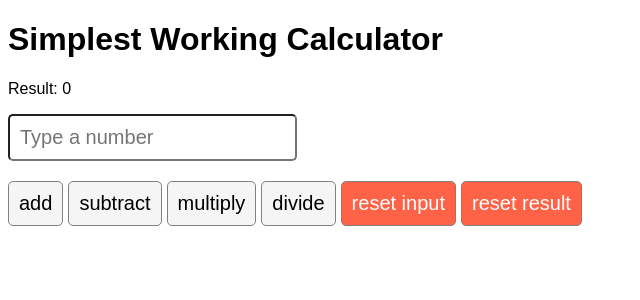
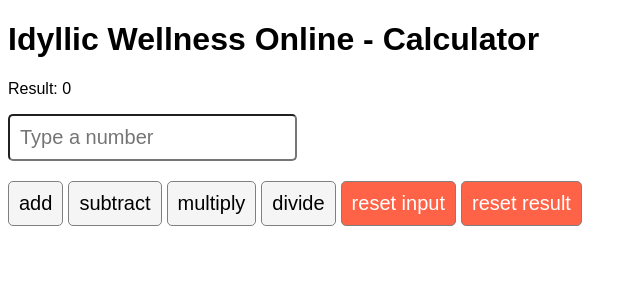
Before and after one commit to ericgitangu/reactlab, a React (Create React App) app: page / in a window 1280 px wide. Shown: the top 300 px of the page, without its empty margins (0-640 px from the left). Built offline with nearby package versions, Linux system fonts and the light colour scheme.

Commit message:
Meta Android Developer Specialization - React basics final project, a simple react calculator. Final code refactor and code documentation.

```diff
--- a/package.json
+++ b/package.json
@@ -2,10 +2,10 @@
 	"name": "reactlab",
 	"private": false,
 	"dependencies": {
+		"npm-check-updates": "^16.14.12",
 		"react": "^18.2.0",
 		"react-dom": "^18.2.0",
-    "react-scripts": "^5.0.1",
-    "web-vitals": "^2.1.4"
+		"react-scripts": "^5.0.1"
 	},
 	"scripts": {
 		"start": "react-scripts start",
@@ -28,6 +28,6 @@
 	"devDependencies": {
 		"@types/react": "^18.2.46",
 		"@types/react-dom": "^18.2.18",
-    "typescript": "^5.3.3"
+		"typescript": "^4"
 	}
 }
--- a/src/App.js
+++ b/src/App.js
@@ -91,7 +91,7 @@ function App() {
 	return (
 		<div className='App'>
 			<div>
-				<h1>Simplest Working Calculator</h1>
+				<h1>Idyllic Wellness Online - Calculator</h1>
 			</div>
 			<form>
 				<p ref={resultRef}>
```
Also changed, not shown: 1 other file (tests, documents, lock files or other folders). Lines whose indentation alone changed are shown as unchanged.
